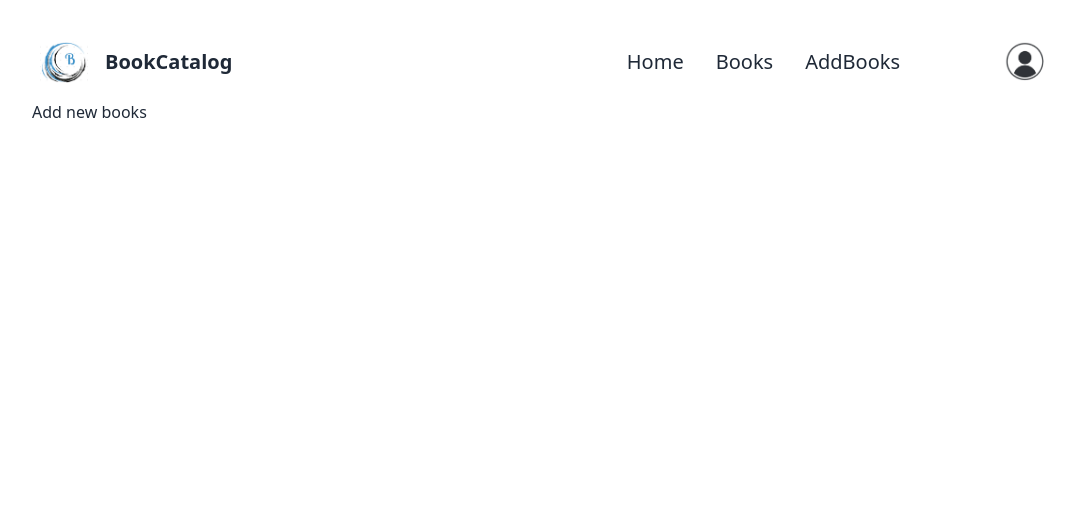
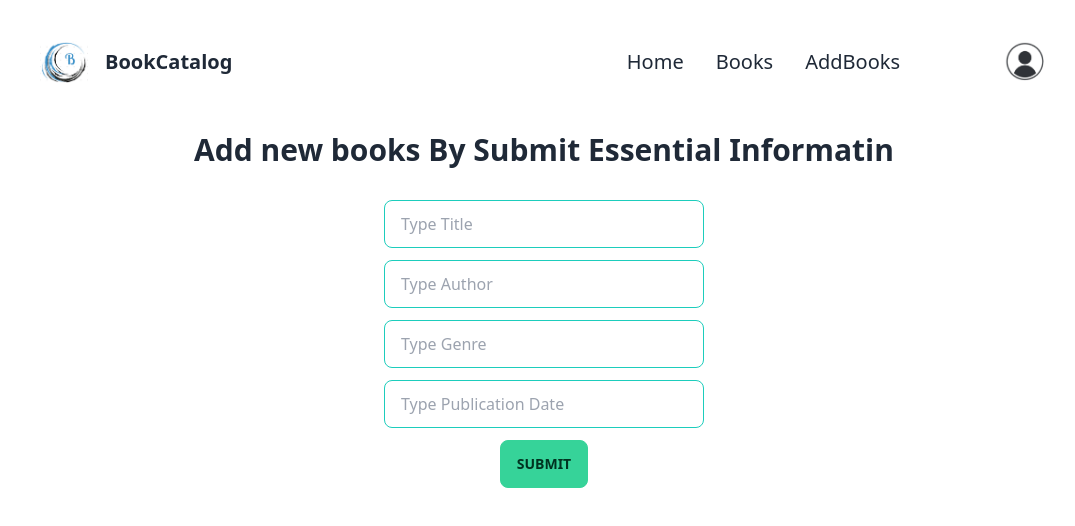
Before and after one commit to MrinmoyBaust98/book-catalog, a React (Vite) app: page /add-book in a window 1280 px wide. Shown: the top 526 px of the page, without its empty margins (96-1171 px from the left). Built offline with nearby package versions, Linux system fonts and the light colour scheme; no server answers.

Commit message:
add book complete with successfull toast

```diff
--- /dev/null
+++ b/src/components/ShowToast.tsx
@@ -0,0 +1,17 @@
+//type defination
+type ShowToastProps = {
+  closeToast: () => void;
+};
+export const ShowToast: React.FC<ShowToastProps> = ({ closeToast }) => {
+  return (
+    <>
+      <div className="modal-wrapper"></div>
+      <div className="modal-container">
+        <p> ! SuccessFully ! </p>
+        <button onClick={closeToast} className="btn btn-outline btn-succsess">
+          close
+        </button>
+      </div>
+    </>
+  );
+};
--- /dev/null
+++ b/src/components/Toast.tsx
@@ -0,0 +1,19 @@
+import { ShowToast } from "./ShowToast";
+import { useState } from "react";
+
+export default function Toast() {
+  //
+  const [showToast, setShowToast] = useState(false);
+  const closeToast = () => {
+    return setShowToast(false);
+  };
+
+  return (
+    <>
+      <button onClick={() => setShowToast(true)} className=" btn btn-success">
+        Submit
+      </button>
+      {showToast && <ShowToast closeToast={closeToast} />}
+    </>
+  );
+}
--- a/src/pages/AddBook.tsx
+++ b/src/pages/AddBook.tsx
@@ -1,7 +1,41 @@
+import Toast from "../components/Toast";
+
 export default function AddBook() {
+  //   const handleSubmitToast = () => {};
   return (
-    <div>
-      <h3>Add new books</h3>
+    <div className="text-center my-6">
+      <h3 className="text-3xl font-bold my-8">
+        Add new books By Submit Essential Informatin
+      </h3>
+      <div className="">
+        {/* <form onSubmit={handleSubmitToast}> */}
+        <input
+          type="text"
+          placeholder="Type Title"
+          className=" mb-3 input input-bordered input-accent w-full max-w-xs"
+        />
+        <br />
+        <input
+          type="text"
+          placeholder="Type Author"
+          className=" mb-3 input input-bordered input-accent w-full max-w-xs"
+        />
+        <br />
+        <input
+          type="text"
+          placeholder="Type Genre"
+          className=" mb-3 input input-bordered input-accent w-full max-w-xs"
+        />
+        <br />
+        <input
+          type="text"
+          placeholder="Type Publication Date"
+          className="mb-3 input input-bordered input-accent w-full max-w-xs"
+        />
+        <br />
+        <Toast />
+        {/* </form> */}
+      </div>
     </div>
   );
 }
```
